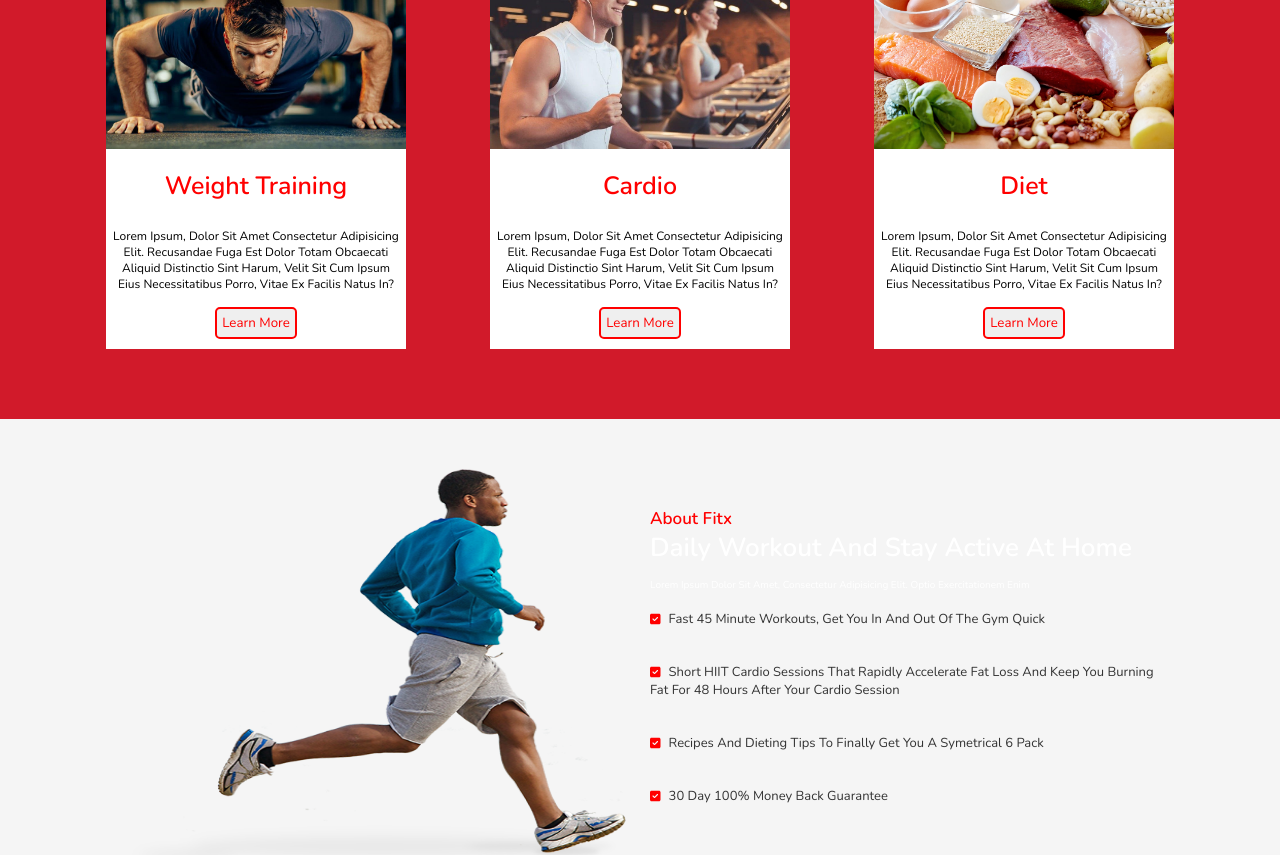
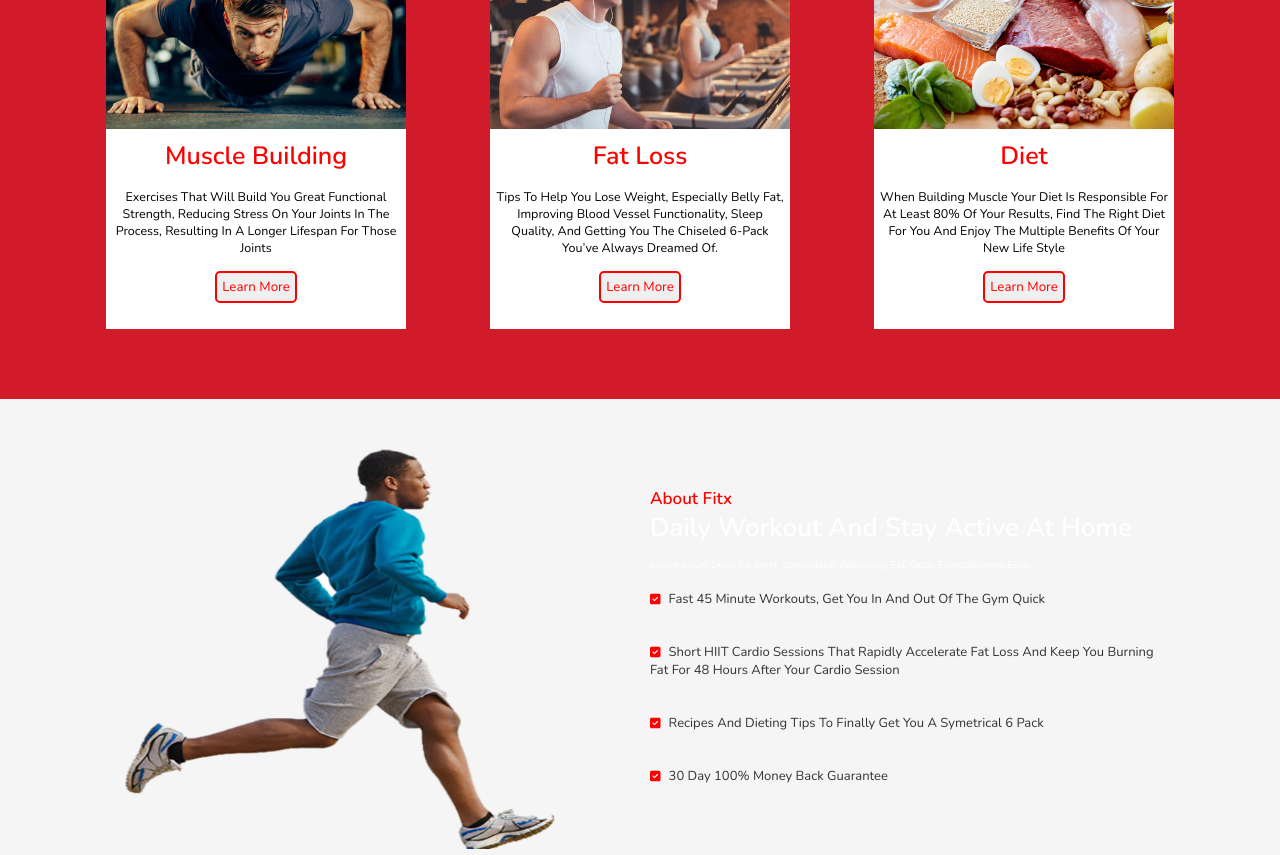
Before and after one commit to anderson-pixel/fitx, a React (Create React App) app: page / in a window 1280 px wide. Shown: the part 840-1695 px from the top of the page. Built offline with nearby package versions, Linux system fonts and the light colour scheme.

Commit message:
Finished Features Section

```diff
--- a/src/components/header/About/about.tsx
+++ b/src/components/header/About/about.tsx
@@ -2,7 +2,7 @@ import React from 'react'
 import styled from 'styled-components';
 import { FontAwesomeIcon } from '@fortawesome/react-fontawesome'
 import {faCheckSquare } from '@fortawesome/free-solid-svg-icons';
-import aboutimg from '../../../images/running_man.png'
+import aboutimg from '../../../images/hunnit.png'
 
 const AboutContainer = styled.section`
 height: auto;
--- a/src/components/header/Features/feature.tsx
+++ b/src/components/header/Features/feature.tsx
@@ -16,7 +16,7 @@ background: #d11a2a;
 h1 {
   color: white;
   font-size: 4rem;
-  margin:2rem 0;
+  margin:1rem 0;
 }
 
 .card-container{
@@ -50,18 +50,9 @@ h1 {
         font-size: 2.5rem;
       }
       p{
-        font-size: 1.2rem;
+        font-size: 1.25rem;
         padding: .5rem;
         color: black;
-
-
-        @media (max-width: 468px) {
-          font-size: 1.1rem;
-        }
-
-        @media (max-width: 328px) {
-          font-size: 1rem;
-        }
       }
       button {
         margin: 1rem 0;
@@ -94,8 +85,8 @@ const Feature = () => {
         <div className="card">
           <img style={{width: '100%'}} src={feature1} alt=''></img>
           <div className="content">
-            <h1>Weight training</h1>
-            <p>Lorem ipsum, dolor sit amet consectetur adipisicing elit. Recusandae fuga est dolor totam obcaecati aliquid distinctio sint harum, velit sit cum ipsum eius necessitatibus porro, vitae ex facilis natus in?</p>
+            <h1>Muscle Building</h1>
+            <p>exercises that will build you great functional strength, reducing stress on your joints in the process, resulting in a longer lifespan for those joints</p>
             <a href='!#'><button>learn more</button></a>
           </div>
         </div>
@@ -103,8 +94,8 @@ const Feature = () => {
         <div className="card">
           <img src={feature2} alt=''></img>
           <div className="content">
-            <h1>Cardio</h1>
-            <p>Lorem ipsum, dolor sit amet consectetur adipisicing elit. Recusandae fuga est dolor totam obcaecati aliquid distinctio sint harum, velit sit cum ipsum eius necessitatibus porro, vitae ex facilis natus in?</p>
+            <h1>Fat Loss</h1>
+            <p>Tips to help you Lose weight, especially belly fat, improving blood vessel functionality, sleep quality, and getting you the chiseled 6-pack you’ve always dreamed of.</p>
             <a href='!#'><button>learn more</button></a>
           </div>
         </div>
@@ -113,7 +104,7 @@ const Feature = () => {
           <img src={feature3} alt=''></img>
           <div className="content">
             <h1>Diet</h1>
-            <p>Lorem ipsum, dolor sit amet consectetur adipisicing elit. Recusandae fuga est dolor totam obcaecati aliquid distinctio sint harum, velit sit cum ipsum eius necessitatibus porro, vitae ex facilis natus in?</p>
+            <p>When Building Muscle Your Diet is Responsible For at Least 80% of Your Results, Find The Right Diet For You And Enjoy The Multiple Benefits of Your New Life Style</p>
             <a href='!#'><button>learn more</button></a>
           </div>
         </div>
```
Also changed, not shown: src/images/hunnit.png (added).
